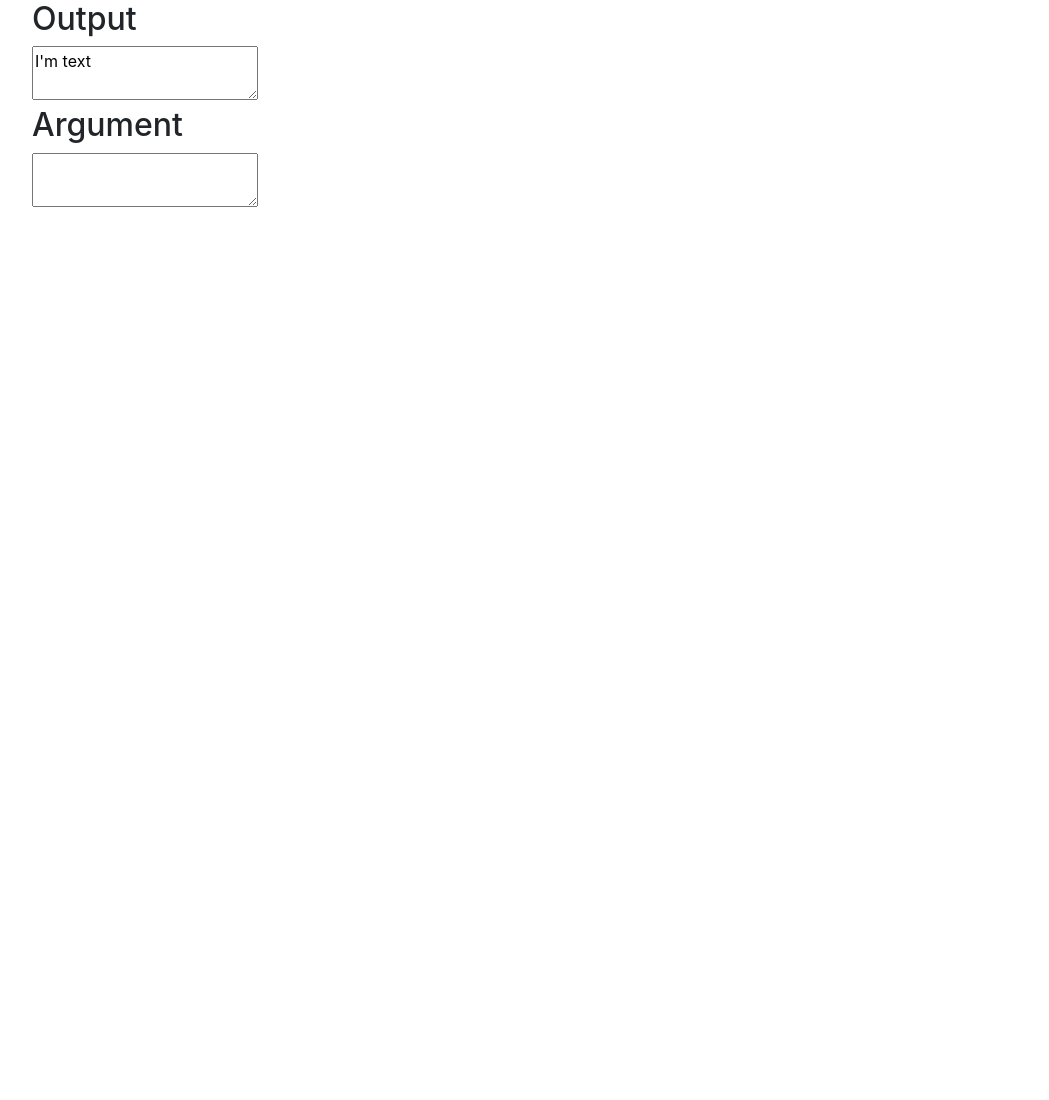
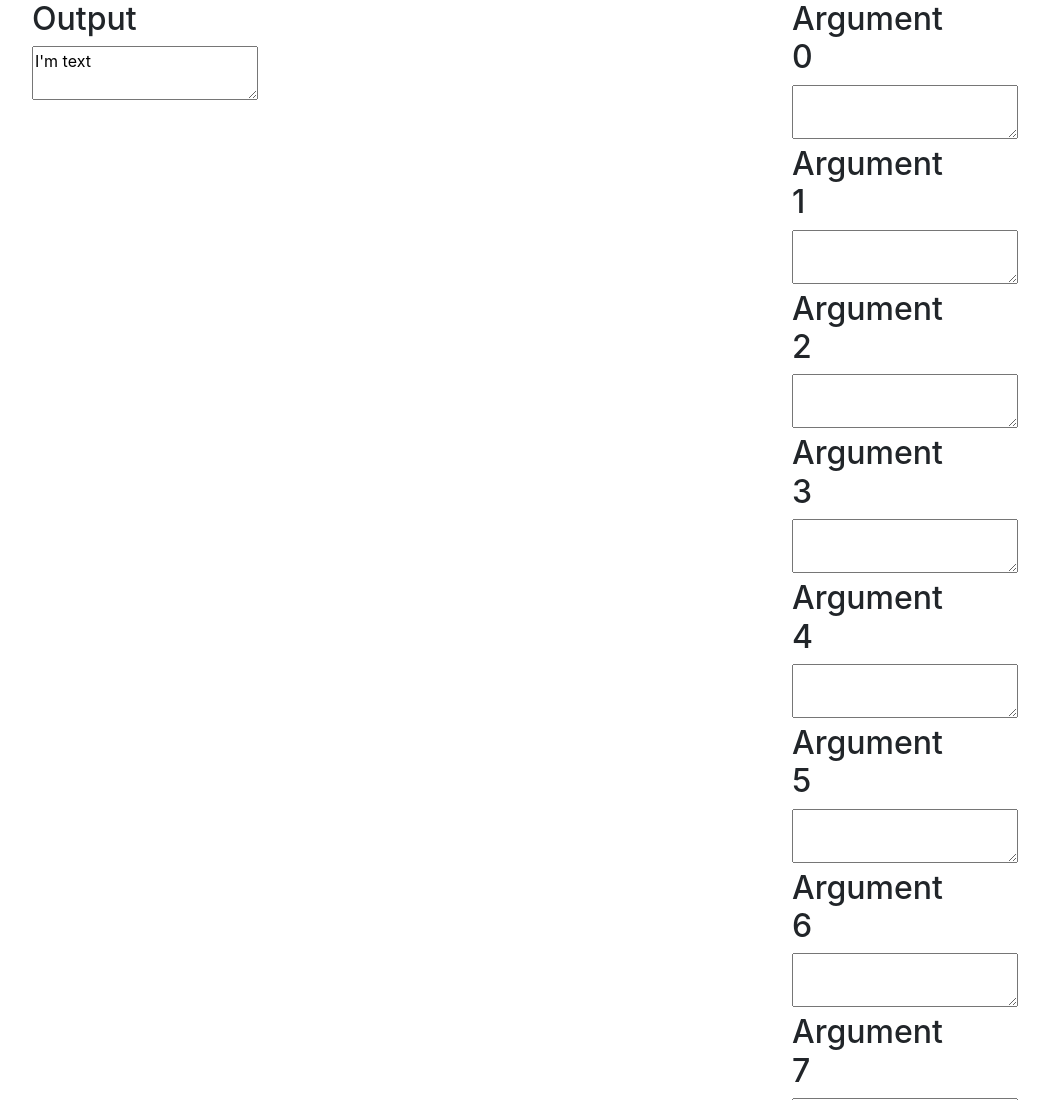
Before and after one commit to mstop4/gml-script-wizard, a React app: page / in a window 1280 px wide. Shown: the top 1100 px of the page, without its empty margins (53-1102 px from the left). Before the commit the page ends 800 px from the top, so only its background shows below. Built offline with nearby package versions, Linux system fonts and the light colour scheme.

Commit message:
refactored ArgumentBox to display its id

```diff
--- a/src/index.html
+++ b/src/index.html
@@ -8,14 +8,8 @@
   </head>
 
   <body>
-    <div class="container">
-      <div class="row">
-        <div class="col md-8">
-          <div id="main-app">
-            <!-- app goes here -->
-          </div>
-        </div>
-      </div>
+    <div id="main-app" class="container">
+      <!-- app goes here -->
     </div>
   </body>
 
--- a/src/js/components/App.js
+++ b/src/js/components/App.js
@@ -3,10 +3,18 @@ import OutputBox from './OutputBox'
 import ArgumentBox from './ArgumentBox'
 
 const App = () => {
+
+    let argBoxes = [];
+    for (var i = 0; i < 16; i++) {
+        argBoxes.push(<ArgumentBox key={i} id={i} />);
+    }
+
     return (
-      <div className='app'>
+      <div className='app row'>
         <OutputBox/>
-        <ArgumentBox/>
+        <div className='arguments'>
+            {argBoxes}
+        </div>
       </div>
     )
   }
--- a/src/js/components/ArgumentBox.js
+++ b/src/js/components/ArgumentBox.js
@@ -1,12 +1,19 @@
-import React from 'react'
+import React, { Component } from 'react'
 
-const ArgumentBox = () => {
-  return (
-    <div className='argument-box'>
-      <h2>Argument</h2>
-      <textarea></textarea>
-    </div>
-  )
+class ArgumentBox extends Component {
+
+  constructor() {
+    super()
+  }
+
+  render() {
+    return (
+      <div className='argument-box col-md-4'>
+        <h2>Argument {this.props.id}</h2>
+        <textarea></textarea>
+      </div>
+    )
+  }
 }
 
 export default ArgumentBox
--- a/src/js/components/OutputBox.js
+++ b/src/js/components/OutputBox.js
@@ -2,7 +2,7 @@ import React from 'react'
 
 const OutputBox = () => {
   return (
-    <div className='output-box'>
+    <div className='output-box col-md-8'>
       <h2>Output</h2>
       <textarea>I'm text</textarea>
     </div>
```
Also changed, not shown: test/components/ArgumentBox.spec.js (+11 -4 lines).
